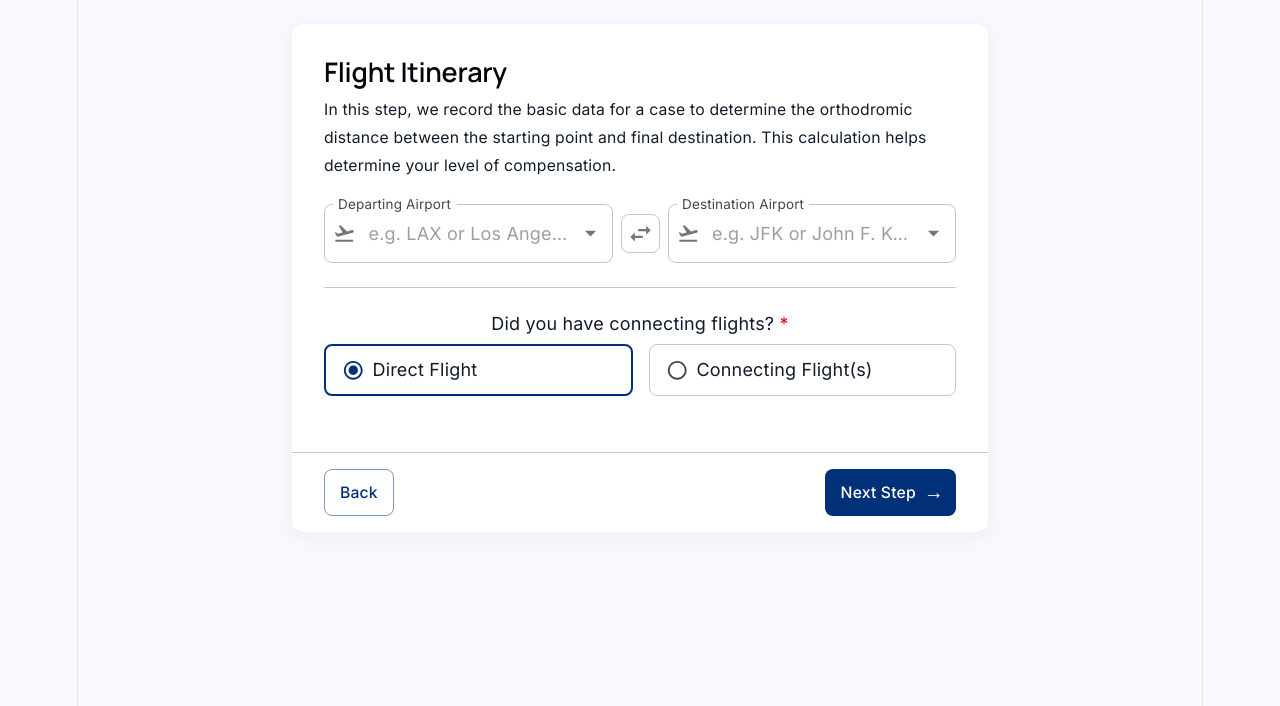
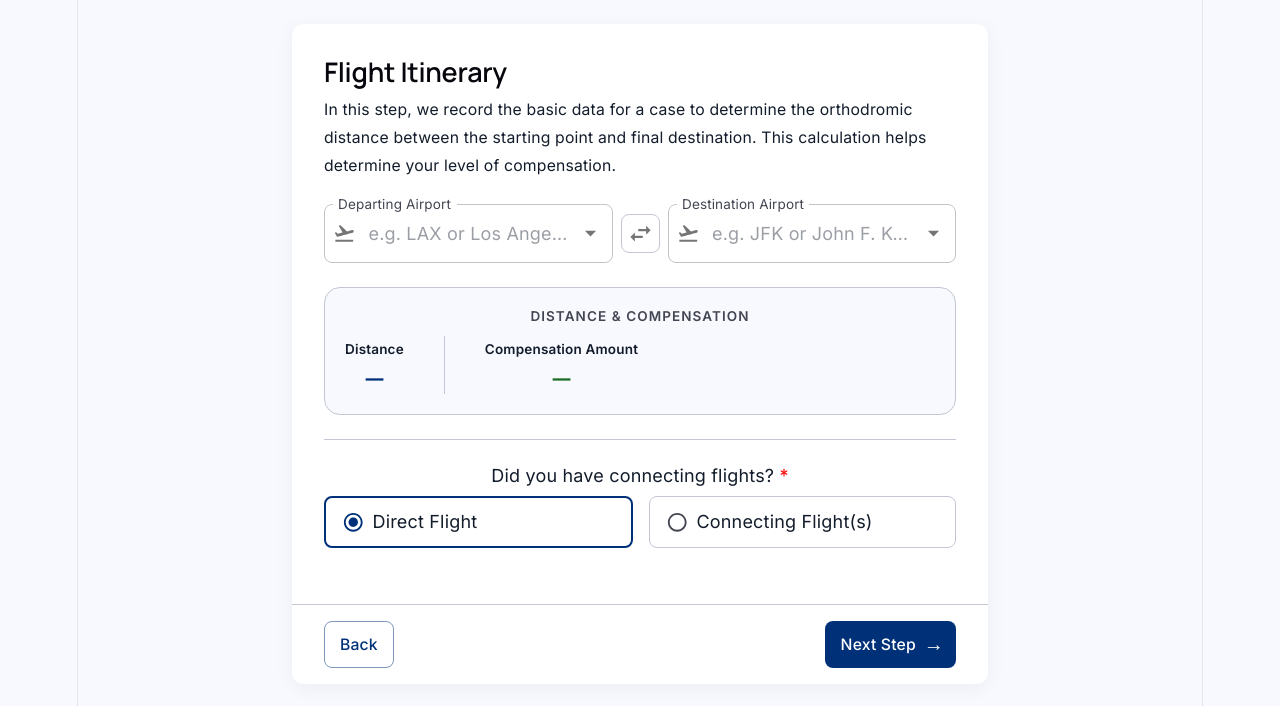
Before and after one commit to msgsummerpractice/airassist, a React (Vite) app in the folder AirAssisFrontend/: page / in a window 1280 px wide. Shown: the top 706 px of the page. Built offline with nearby package versions, Linux system fonts and the light colour scheme.

Commit message:
Implemented the calculate compensation level from the focus learning sprint

```diff
--- a/AirAssisFrontend/src/components/wizard/steps/FlightItineraryStep/index.tsx
+++ b/AirAssisFrontend/src/components/wizard/steps/FlightItineraryStep/index.tsx
@@ -1,5 +1,7 @@
-import { useState } from "react";
+import { useEffect, useState } from "react";
+import axios from "axios";
 import {
+  Alert,
   Box,
   Button,
   Card,
@@ -11,6 +13,69 @@ import AirportSelector from "./AirportSelector";
 import FlightTypeToggle from "./FlightTypeToggle";
 import ConnectionsPanel from "./ConnectionsPanel";
 import { type AirportOption } from "./AirportAutoComplete";
+
+type DistanceApiResponse =
+  | number
+  | {
+      distance_km?: number | string;
+      distance?: number | string;
+      kilometers?: number | string;
+      compensation_amount?: number | string;
+      compensation?: number | string;
+      amount?: number | string;
+      data?: {
+        distance_km?: number | string;
+        compensation_amount?: number | string;
+      };
+    };
+
+function toNumber(value: unknown): number | null {
+  if (typeof value === "number" && Number.isFinite(value)) {
+    return value;
+  }
+
+  if (typeof value === "string") {
+    const normalized = Number(value);
+    return Number.isFinite(normalized) ? normalized : null;
+  }
+
+  return null;
+}
+
+// Mirrors EU261 thresholds from case/constants.py
+function compensationFromDistance(km: number): number {
+  if (km <= 1500) return 250;
+  if (km <= 3500) return 400;
+  return 600;
+}
+
+function readCalculationFromResponse(response: DistanceApiResponse): {
+  distanceKm: number | null;
+  compensationAmount: number | null;
+} {
+  if (typeof response === "number") {
+    const km = toNumber(response);
+    return {
+      distanceKm: km,
+      compensationAmount: km !== null ? compensationFromDistance(km) : null,
+    };
+  }
+
+  const distanceKm =
+    toNumber(response.distance_km) ??
+    toNumber(response.distance) ??
+    toNumber(response.kilometers) ??
+    toNumber(response.data?.distance_km);
+
+  const compensationAmount =
+    toNumber(response.compensation_amount) ??
+    toNumber(response.compensation) ??
+    toNumber(response.amount) ??
+    toNumber(response.data?.compensation_amount) ??
+    (distanceKm !== null ? compensationFromDistance(distanceKm) : null);
+
+  return { distanceKm, compensationAmount };
+}
 
 function FlightItineraryStep() {
   const [flightType, setFlightType] = useState<"direct" | "connecting">(
@@ -25,6 +90,80 @@ function FlightItineraryStep() {
   ]);
   const [disruptedLeg, setDisruptedLeg] = useState<number | null>(null);
   const [submitted, setSubmitted] = useState(false);
+  const [distanceKm, setDistanceKm] = useState<number | null>(null);
+  const [compensationAmount, setCompensationAmount] = useState<number | null>(
+    null,
+  );
+  const [calculationLoading, setCalculationLoading] = useState(false);
+  const [calculationError, setCalculationError] = useState<string | null>(null);
+
+  const departingIata = departingAirport?.iata ?? "";
+  const destinationIata = destinationAirport?.iata ?? "";
+
+  // Reset results whenever either airport is cleared
+  const bothSelected = !!departingIata && !!destinationIata;
+  const displayDistance = bothSelected ? distanceKm : null;
+  const displayCompensation = bothSelected ? compensationAmount : null;
+
+  useEffect(() => {
+    if (!departingIata || !destinationIata) {
+      return;
+    }
+
+    let isActive = true;
+
+    const runCalculation = async () => {
+      try {
+        setCalculationLoading(true);
+        setCalculationError(null);
+
+        const response = await axios.post<DistanceApiResponse>(
+          "/api/airports/distance/",
+          {
+            from: departingIata,
+            to: destinationIata,
+          },
+        );
+
+        if (!isActive) {
+          return;
+        }
+
+        const parsed = readCalculationFromResponse(response.data);
+
+        if (parsed.distanceKm === null) {
+          setDistanceKm(null);
+          setCompensationAmount(null);
+          setCalculationError(
+            "Distance service returned an unexpected response format.",
+          );
+          return;
+        }
+
+        setDistanceKm(parsed.distanceKm);
+        setCompensationAmount(parsed.compensationAmount);
+      } catch {
+        if (!isActive) {
+          return;
+        }
+        setDistanceKm(null);
+        setCompensationAmount(null);
+        setCalculationError(
+          "Could not calculate distance and compensation. Please verify airport selection.",
+        );
+      } finally {
+        if (isActive) {
+          setCalculationLoading(false);
+        }
+      }
+    };
+
+    runCalculation();
+
+    return () => {
+      isActive = false;
+    };
+  }, [departingIata, destinationIata]);
 
   // errors are derived — they appear after first submit attempt and clear as user fixes each field
   const errors = submitted
@@ -91,6 +230,63 @@ function FlightItineraryStep() {
             errorDestination={errors.destination}
           />
 
+          <Box
+            sx={{
+              border: "1px solid",
+              borderColor: "divider",
+              borderRadius: 2,
+              p: 2.5,
+              mb: 2,
+              bgcolor: "background.default",
+            }}
+          >
+            <Typography
+              variant="caption"
+              sx={{ display: "block", mb: 1.5, color: "text.secondary",
+                textTransform: "uppercase", letterSpacing: "0.08em" }}
+            >
+              Distance &amp; Compensation
+            </Typography>
+
+            <Box sx={{ display: "flex", gap: 5, flexWrap: "wrap" }}>
+              <Box>
+                <Typography variant="caption" color="text.secondary">
+                  Distance
+                </Typography>
+                <Typography
+                  variant="h2"
+                  sx={{ color: calculationLoading ? "text.disabled" : "primary.main", mt: 0.25 }}
+                >
+                  {calculationLoading ? "…" : displayDistance !== null ? `${displayDistance.toFixed(2)} km` : "—"}
+                </Typography>
+              </Box>
+
+              <Box
+                sx={{
+                  borderLeft: "1px solid",
+                  borderColor: "divider",
+                  pl: 5,
+                }}
+              >
+                <Typography variant="caption" color="text.secondary">
+                  Compensation Amount
+                </Typography>
+                <Typography
+                  variant="h2"
+                  sx={{ color: calculationLoading ? "text.disabled" : "secondary.main", mt: 0.25 }}
+                >
+                  {calculationLoading ? "…" : displayCompensation !== null ? `€ ${displayCompensation}` : "—"}
+                </Typography>
+              </Box>
+            </Box>
+
+            {calculationError && (
+              <Alert severity="error" sx={{ mt: 1.5 }}>
+                {calculationError}
+              </Alert>
+            )}
+          </Box>
+
           <Divider sx={{ my: 3 }} />
 
           <FlightTypeToggle value={flightType} onChange={setFlightType} />
```
Also changed, not shown: 1 other file (tests, documents, lock files or other folders).
